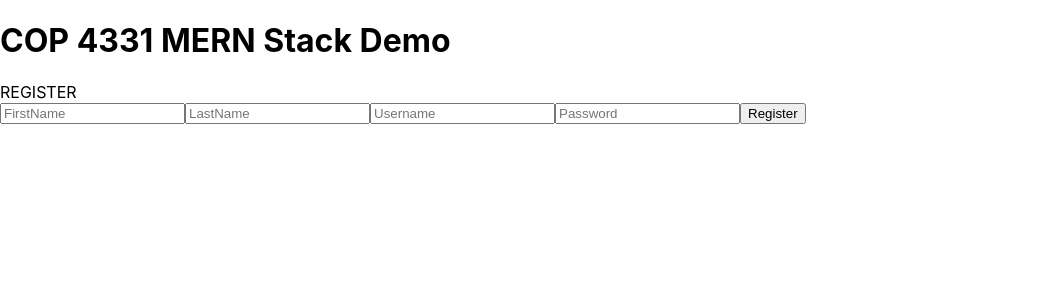
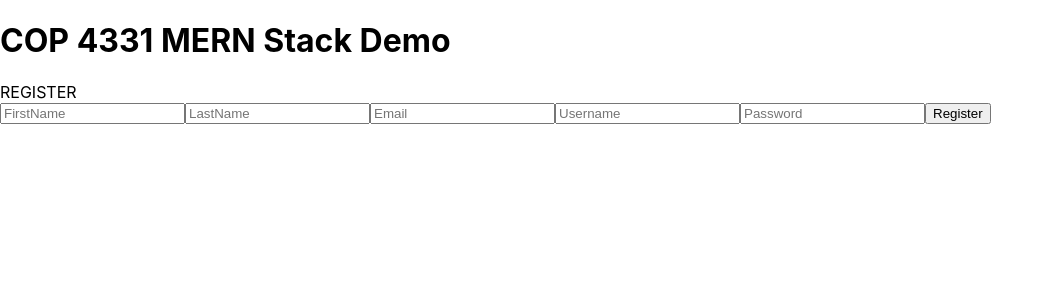
Before and after one commit to d-minic/COP4331-Large-Project, a React (Create React App) app in the folder frontend/: page /register in a window 1280 px wide. Shown: the top 300 px of the page, without its empty margins (0-1054 px from the left). Built offline with nearby package versions, Linux system fonts and the light colour scheme.

Commit message:
Add files via upload

```diff
--- a/frontend/src/components/Register.js
+++ b/frontend/src/components/Register.js
@@ -4,7 +4,7 @@ function Register() {
     var registerName;
     var firstName;
     var lastName;
-
+    var registerEmail;
     var registerPassword;
     const [message, setMessage] = useState('');
     const app_name = 'smart-tooth-577ede9ea626';
@@ -20,11 +20,10 @@ function Register() {
     const doRegister = async event => {
         event.preventDefault();
         var obj = {
-
-             firstName: firstName.value,
-             lastName: lastName.value,
-              login: registerName.value,
-
+            firstName: firstName.value,
+            lastName: lastName.value,
+            login: registerName.value,
+            email: registerEmail.value,
             password: registerPassword.value
         };
         var js = JSON.stringify(obj);
@@ -57,8 +56,9 @@ function Register() {
         <div id="registerDiv">
             <form onSubmit={doRegister}>
                 <span id="inner-title">REGISTER</span><br />
-                 <input type="text" id="firstName" placeholder="FirstName" ref={(c) => firstName = c} />
-                 <input type="text" id="lastName" placeholder="LastName" ref={(c) => lastName = c} />
+                <input type="text" id="firstName" placeholder="FirstName" ref={(c) => firstName = c} />
+                <input type="text" id="lastName" placeholder="LastName" ref={(c) => lastName = c} />
+                <input type="text" id="registerEmail" placeholder="Email" ref={(c) => registerEmail = c} />
                 <input type="text" id="registerName" placeholder="Username" ref={(c) => registerName = c} />
                 <input type="password" id="registerPassword" placeholder="Password" ref={(c) => registerPassword = c} />
                 <input type="submit" id="registerButton" className="buttons" value="Register" onClick={doRegister} />
```
